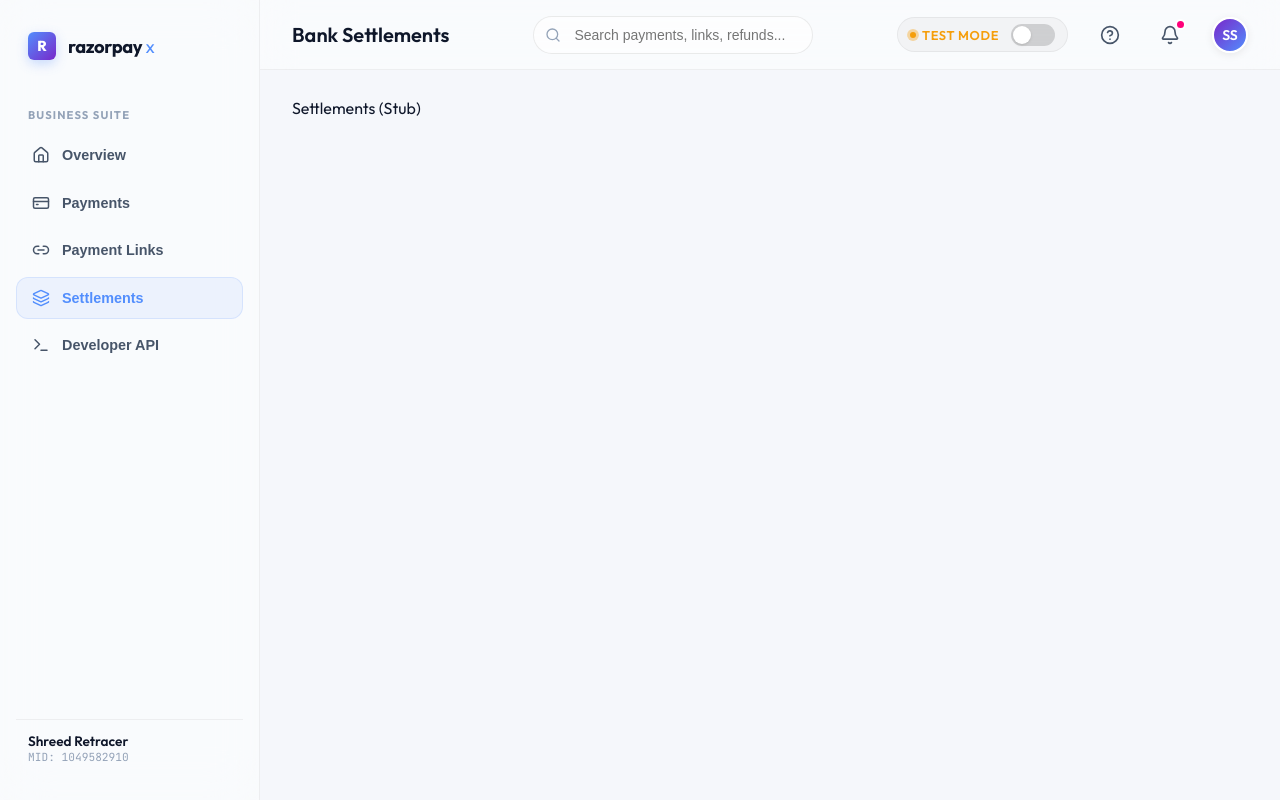
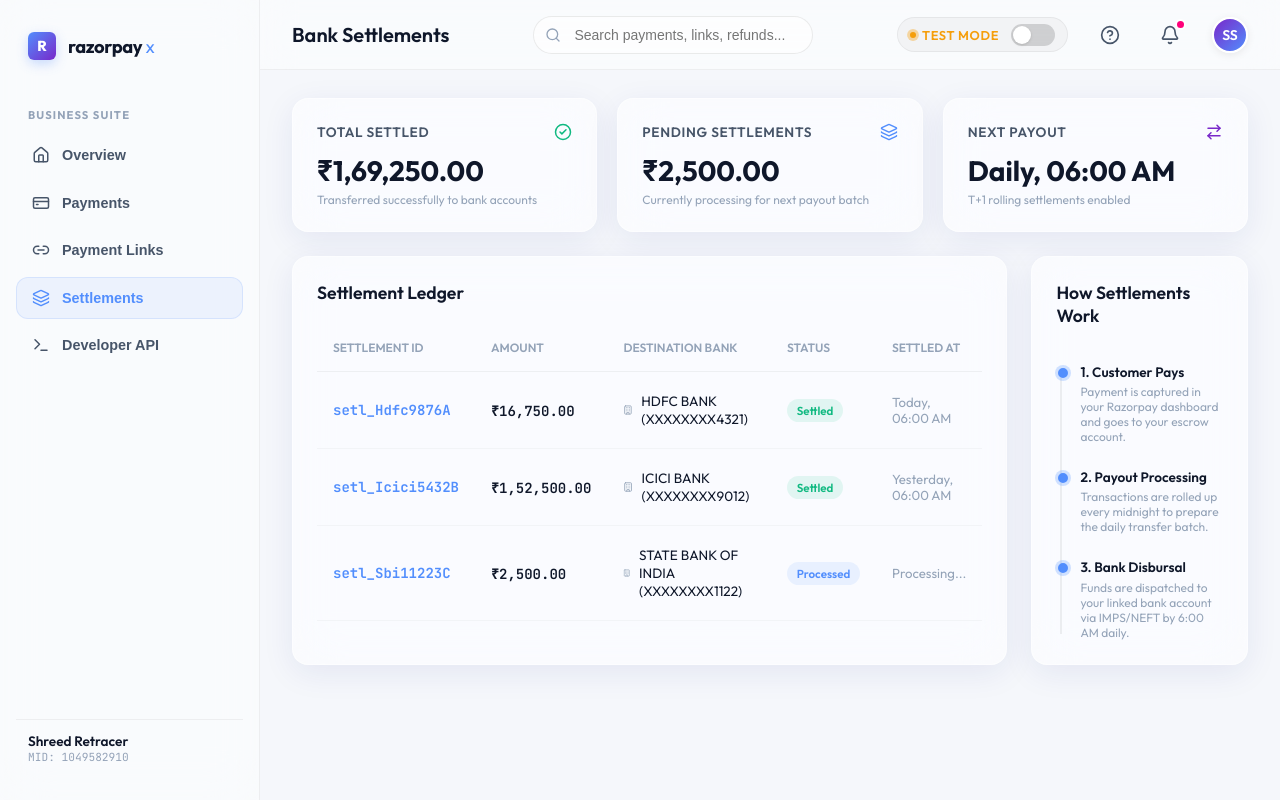
Before and after one commit to shreedshrivastava-rgb/AI-Retracer, a Next.js app in the folder ai-retracer/: page / in a window 1280 px wide. Both pictures are taken after a click on the button "Settlements". Built offline with nearby package versions, Linux system fonts and the light colour scheme.

Commit message:
feat: implement dashboard settlements view with metrics, ledger table, and workflow timeline

```diff
--- /dev/null
+++ b/ai-retracer/src/components/DashboardSettlements.module.css
@@ -0,0 +1,188 @@
+.settlementsContainer {
+  display: flex;
+  flex-direction: column;
+  gap: 1.5rem;
+  width: 100%;
+}
+
+.metricsGrid {
+  display: grid;
+  grid-template-columns: repeat(3, 1fr);
+  gap: 1.25rem;
+}
+
+.metricCard {
+  padding: 1.5rem;
+}
+
+.metricHeader {
+  display: flex;
+  align-items: center;
+  justify-content: space-between;
+  margin-bottom: 0.75rem;
+}
+
+.metricTitle {
+  font-size: 0.85rem;
+  font-weight: 600;
+  color: var(--text-secondary);
+  text-transform: uppercase;
+  letter-spacing: 0.05em;
+}
+
+.metricIcon {
+  color: var(--text-muted);
+}
+
+.metricValue {
+  font-size: 1.75rem;
+  font-weight: 700;
+  color: var(--text-primary);
+}
+
+.metricSubtext {
+  font-size: 0.75rem;
+  color: var(--text-muted);
+  margin-top: 0.25rem;
+}
+
+/* Split view */
+.splitGrid {
+  display: grid;
+  grid-template-columns: 2fr 1fr;
+  gap: 1.5rem;
+}
+
+.tableCard {
+  padding: 1.5rem;
+}
+
+.sectionTitle {
+  font-size: 1.1rem;
+  font-weight: 600;
+  margin-bottom: 1.25rem;
+  color: var(--text-primary);
+}
+
+.timelineCard {
+  padding: 1.5rem;
+  display: flex;
+  flex-direction: column;
+}
+
+/* Table */
+.setlTable {
+  width: 100%;
+  border-collapse: collapse;
+}
+
+.setlTh {
+  text-align: left;
+  padding: 1rem;
+  font-size: 0.75rem;
+  font-weight: 600;
+  color: var(--text-muted);
+  text-transform: uppercase;
+  border-bottom: 1px solid rgba(0, 0, 0, 0.05);
+}
+
+.setlTd {
+  padding: 1.25rem 1rem;
+  font-size: 0.875rem;
+  border-bottom: 1px solid rgba(0, 0, 0, 0.03);
+}
+
+.setlTr:last-child .setlTd {
+  border-bottom: none;
+}
+
+/* Badges */
+.badge {
+  display: inline-flex;
+  align-items: center;
+  padding: 0.25rem 0.6rem;
+  border-radius: 9999px;
+  font-size: 0.725rem;
+  font-weight: 600;
+  text-transform: capitalize;
+}
+
+.badgeSettled {
+  background: rgba(16, 185, 129, 0.1);
+  color: var(--color-success);
+}
+
+.badgeProcessed {
+  background: rgba(82, 142, 253, 0.1);
+  color: var(--color-primary);
+}
+
+.badgeFailed {
+  background: rgba(244, 63, 94, 0.1);
+  color: var(--color-danger);
+}
+
+/* Timeline */
+.timeline {
+  display: flex;
+  flex-direction: column;
+  gap: 1.5rem;
+  position: relative;
+  padding-left: 1.5rem;
+  margin-top: 1rem;
+}
+
+.timeline::before {
+  content: '';
+  position: absolute;
+  left: 4px;
+  top: 6px;
+  bottom: 6px;
+  width: 2px;
+  background: rgba(0, 0, 0, 0.06);
+}
+
+.timelineStep {
+  position: relative;
+  display: flex;
+  flex-direction: column;
+  gap: 0.2rem;
+}
+
+.timelineDot {
+  position: absolute;
+  left: -22px;
+  top: 5px;
+  width: 10px;
+  height: 10px;
+  border-radius: 50%;
+  background: #ffffff;
+  border: 2px solid rgba(0, 0, 0, 0.15);
+  z-index: 2;
+}
+
+.timelineDotActive {
+  border-color: var(--color-primary);
+  background: var(--color-primary);
+  box-shadow: 0 0 0 3px rgba(82, 142, 253, 0.25);
+}
+
+.timelineTitle {
+  font-size: 0.85rem;
+  font-weight: 600;
+  color: var(--text-primary);
+}
+
+.timelineDesc {
+  font-size: 0.75rem;
+  color: var(--text-muted);
+}
+
+@media (max-width: 1024px) {
+  .metricsGrid {
+    grid-template-columns: 1fr;
+  }
+  .splitGrid {
+    grid-template-columns: 1fr;
+  }
+}
--- a/ai-retracer/src/components/DashboardSettlements.tsx
+++ b/ai-retracer/src/components/DashboardSettlements.tsx
@@ -1,5 +1,155 @@
+"use client";
+
 import React from "react";
+import { motion } from "framer-motion";
+import { Building, Layers, HelpCircle, CheckCircle2, ArrowRightLeft } from "lucide-react";
+import styles from "./DashboardSettlements.module.css";
+import { Settlement } from "./DashboardContainer";
 
-export default function DashboardSettlements({ settlements, liveMode }: any) {
-  return <div>Settlements (Stub)</div>;
+interface SettlementsProps {
+  settlements: Settlement[];
+  liveMode: boolean;
 }
+
+export default function DashboardSettlements({ settlements, liveMode }: SettlementsProps) {
+  // Format currency helper (INR)
+  const formatCurrency = (amount: number) => {
+    return new Intl.NumberFormat("en-IN", {
+      style: "currency",
+      currency: "INR",
+    }).format(amount);
+  };
+
+  // Calculations
+  const totalSettled = settlements
+    .filter((s) => s.status === "settled")
+    .reduce((sum, s) => sum + s.amount, 0);
+
+  const pendingSettlement = settlements
+    .filter((s) => s.status === "processed")
+    .reduce((sum, s) => sum + s.amount, 0);
+
+  return (
+    <div className={styles.settlementsContainer}>
+      {/* Metric row */}
+      <div className={styles.metricsGrid}>
+        {/* Metric 1 */}
+        <div className={`${styles.metricCard} glass`}>
+          <div className={styles.metricHeader}>
+            <span className={styles.metricTitle}>Total Settled</span>
+            <CheckCircle2 size={18} className={styles.metricIcon} style={{ color: "var(--color-success)" }} />
+          </div>
+          <div className={styles.metricValue}>{formatCurrency(totalSettled)}</div>
+          <div className={styles.metricSubtext}>Transferred successfully to bank accounts</div>
+        </div>
+
+        {/* Metric 2 */}
+        <div className={`${styles.metricCard} glass`}>
+          <div className={styles.metricHeader}>
+            <span className={styles.metricTitle}>Pending Settlements</span>
+            <Layers size={18} className={styles.metricIcon} style={{ color: "var(--color-primary)" }} />
+          </div>
+          <div className={styles.metricValue}>{formatCurrency(pendingSettlement)}</div>
+          <div className={styles.metricSubtext}>Currently processing for next payout batch</div>
+        </div>
+
+        {/* Metric 3 */}
+        <div className={`${styles.metricCard} glass`}>
+          <div className={styles.metricHeader}>
+            <span className={styles.metricTitle}>Next Payout</span>
+            <ArrowRightLeft size={18} className={styles.metricIcon} style={{ color: "var(--color-accent)" }} />
+          </div>
+          <div className={styles.metricValue}>Daily, 06:00 AM</div>
+          <div className={styles.metricSubtext}>T+1 rolling settlements enabled</div>
+        </div>
+      </div>
+
+      {/* Split view: settlements table + timeline */}
+      <div className={styles.splitGrid}>
+        {/* Table list */}
+        <div className={`${styles.tableCard} glass`}>
+          <h2 className={styles.sectionTitle}>Settlement Ledger</h2>
+          <div style={{ overflowX: "auto" }}>
+            <table className={styles.setlTable}>
+              <thead>
+                <tr>
+                  <th className={styles.setlTh}>Settlement ID</th>
+                  <th className={styles.setlTh}>Amount</th>
+                  <th className={styles.setlTh}>Destination Bank</th>
+                  <th className={styles.setlTh}>Status</th>
+                  <th className={styles.setlTh}>Settled At</th>
+                </tr>
+              </thead>
+              <tbody>
+                {settlements.map((setl) => (
+                  <tr key={setl.id}>
+                    <td className={`${styles.setlTd} mono`} style={{ color: "var(--color-primary)", fontWeight: 650 }}>
+                      {setl.id}
+                    </td>
+                    <td className={`${styles.setlTd} mono`} style={{ fontWeight: 600 }}>
+                      {formatCurrency(setl.amount)}
+                    </td>
+                    <td className={styles.setlTd}>
+                      <div style={{ display: "flex", alignItems: "center", gap: "0.5rem" }}>
+                        <Building size={16} style={{ color: "var(--text-muted)" }} />
+                        <span style={{ fontSize: "0.85rem" }}>
+                          {setl.bankName} ({setl.accountNumber})
+                        </span>
+                      </div>
+                    </td>
+                    <td className={styles.setlTd}>
+                      <span
+                        className={`${styles.badge} ${
+                          setl.status === "settled"
+                            ? styles.badgeSettled
+                            : setl.status === "processed"
+                            ? styles.badgeProcessed
+                            : styles.badgeFailed
+                        }`}
+                      >
+                        {setl.status}
+                      </span>
+                    </td>
+                    <td className={styles.setlTd} style={{ color: "var(--text-muted)", fontSize: "0.825rem" }}>
+                      {setl.settledAt}
+                    </td>
+                  </tr>
+                ))}
+              </tbody>
+            </table>
+          </div>
+        </div>
+
+        {/* Timeline guide */}
+        <div className={`${styles.timelineCard} glass`}>
+          <h2 className={styles.sectionTitle}>How Settlements Work</h2>
+          <div className={styles.timeline}>
+            <div className={styles.timelineStep}>
+              <span className={`${styles.timelineDot} ${styles.timelineDotActive}`} />
+              <span className={styles.timelineTitle}>1. Customer Pays</span>
+              <span className={styles.timelineDesc}>
+                Payment is captured in your Razorpay dashboard and goes to your escrow account.
+              </span>
+            </div>
+
+            <div className={styles.timelineStep}>
+              <span className={`${styles.timelineDot} ${styles.timelineDotActive}`} />
+              <span className={styles.timelineTitle}>2. Payout Processing</span>
+              <span className={styles.timelineDesc}>
+                Transactions are rolled up every midnight to prepare the daily transfer batch.
+              </span>
+            </div>
+
+            <div className={styles.timelineStep}>
+              <span className={`${styles.timelineDot} ${styles.timelineDotActive}`} />
+              <span className={styles.timelineTitle}>3. Bank Disbursal</span>
+              <span className={styles.timelineDesc}>
+                Funds are dispatched to your linked bank account via IMPS/NEFT by 6:00 AM daily.
+              </span>
+            </div>
+          </div>
+        </div>
+      </div>
+    </div>
+  );
+}
```
